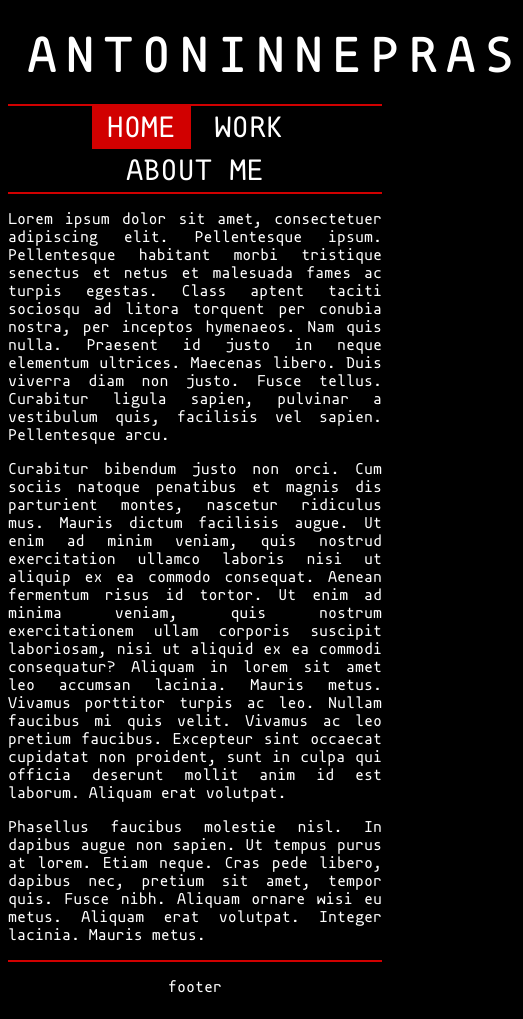
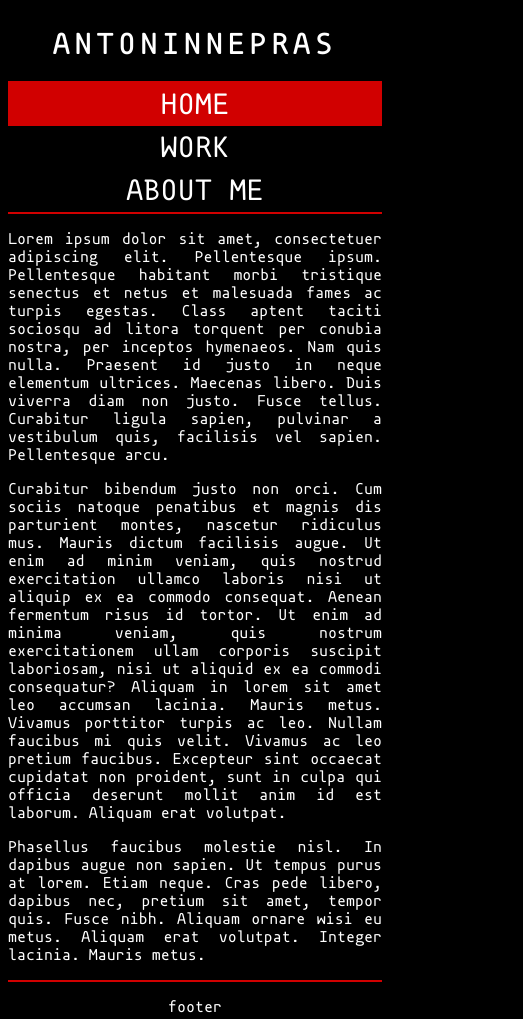
Before and after one commit to antoninnepras/antoninnepras.github.io, a plain HTML site: page index.html in a window 390 px wide. Shown: the whole page, 523 px wide, since content can reach past the window. Drawn offline with Linux system fonts and the light colour scheme.

Commit message:
Phone optimalisation

```diff
--- a/style.css
+++ b/style.css
@@ -93,6 +93,14 @@ a {
 }
 
 
+@media screen and (max-width: 600px) {
+  .main-header {
+    font-size: 30px;
+    letter-spacing: 5px;
+  }
+}
+
+
 .row {
   margin: 0px;
   content: "";
@@ -113,8 +121,8 @@ a {
   border-bottom-style: solid;
   border-bottom-width: 2px;
   border-color: var(--accent-color);
+}
 
-}
 
 .nav-lefgt {
   margin: 0px;
@@ -135,6 +143,17 @@ a {
   padding-right: 15px;
   text-decoration: none;
   color: inherit;
+}
+
+
+@media screen and (max-width: 600px) {
+  .nav-center {
+    width: 100%;
+  }
+
+  .nav-item {
+    display: block;
+  }
 }
 
 .nav-item.active {
```
